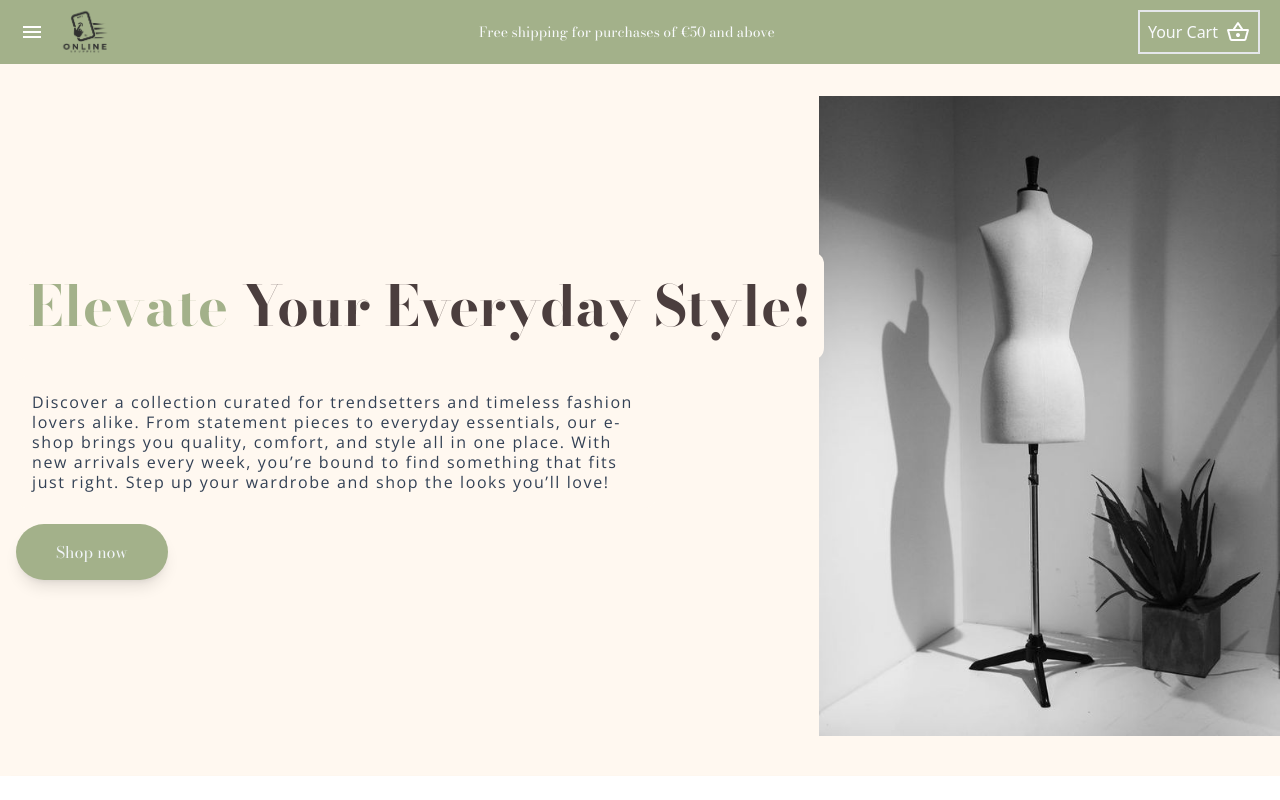
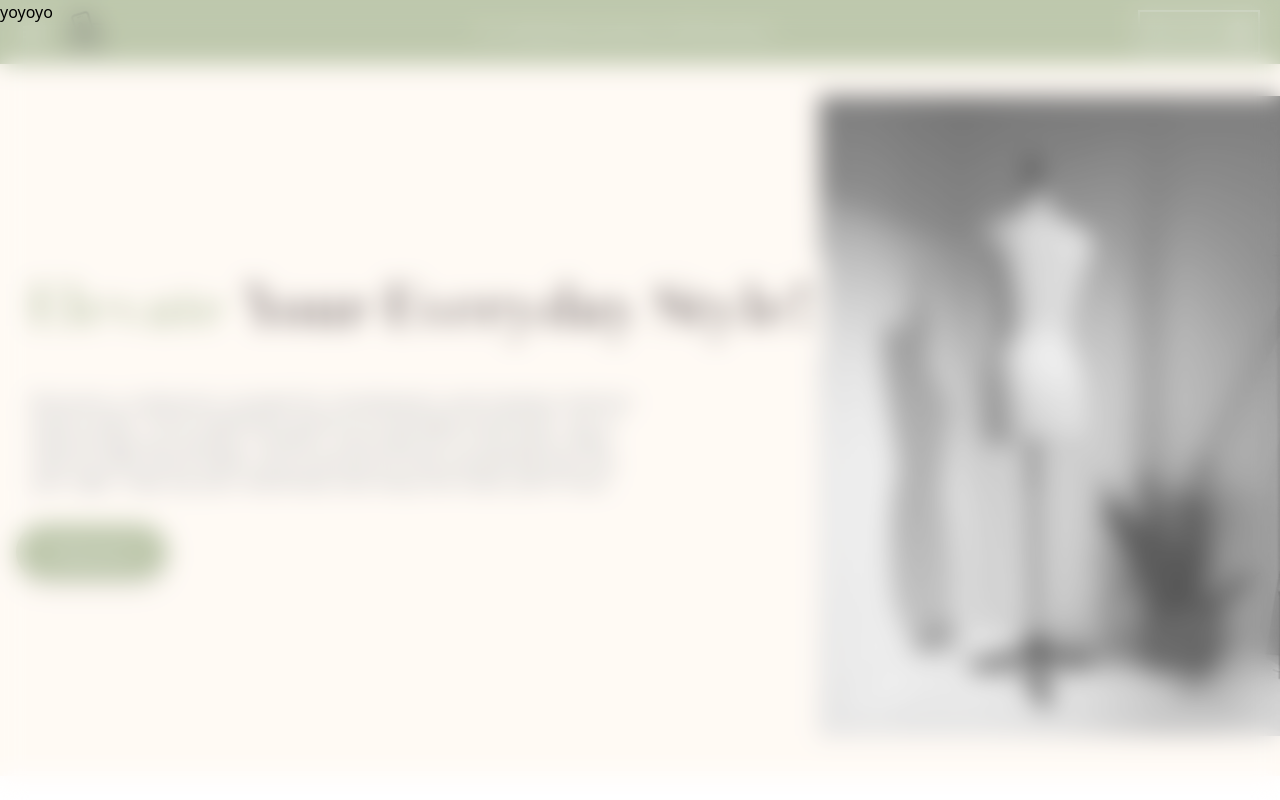
Before and after one commit to mihalisoik/fashion-e-shop-react-tailwind, a React (Vite) app: page / in a window 1280 px wide. Shown: the top 800 px of the page. Built offline with nearby package versions, Linux system fonts and the light colour scheme.

Commit message:
stage 1 of adding menu bar in my project

```diff
--- a/src/sections/Navbar.jsx
+++ b/src/sections/Navbar.jsx
@@ -3,8 +3,14 @@ import { totalQuantity } from "../constants/cart"
 function Navbar() {
 
   return (
-    <nav className="px-5 max-sm:px-1 bg-accent fixed left-0 right-0 top-0 h-16 z-10 grid grid-cols-[auto,1fr] items-center">
+    <nav className="">
+      <div className="absolute top-0 bottom-0 left-0 right-0 backdrop-blur-md bg-white/30 z-20">
+        yoyoyo
+      </div>
+      <div className="bg-accent fixed left-0 right-0 top-0 h-16 z-10 grid grid-cols-[auto,1fr] items-center px-5 max-sm:px-1">
+        <button>
           <img src="src/assets/icons/menu.svg" alt="menu-icon"/>
+        </button>
         <div className='flex items-center justify-between sm:ml-3'>
         <a href="index.html" className="flex items-center">
           <img
@@ -27,6 +33,7 @@ function Navbar() {
             </div>
         </div>
         </div>
+      </div>
     </nav>
 
   )
```
Also changed, not shown: nathumamai.txt. Lines whose indentation alone changed are shown as unchanged.
